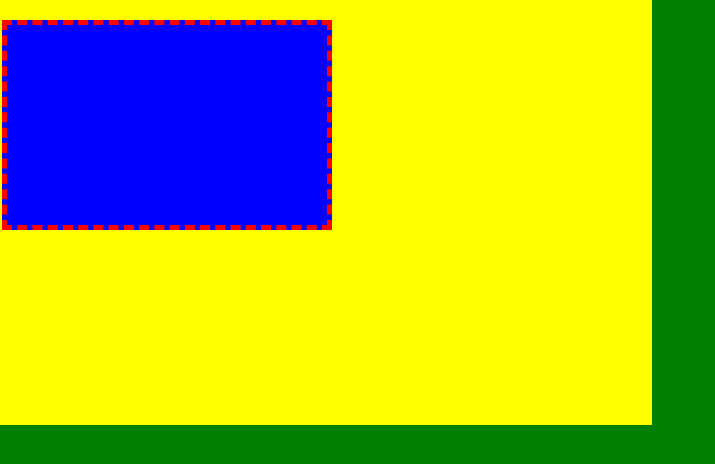
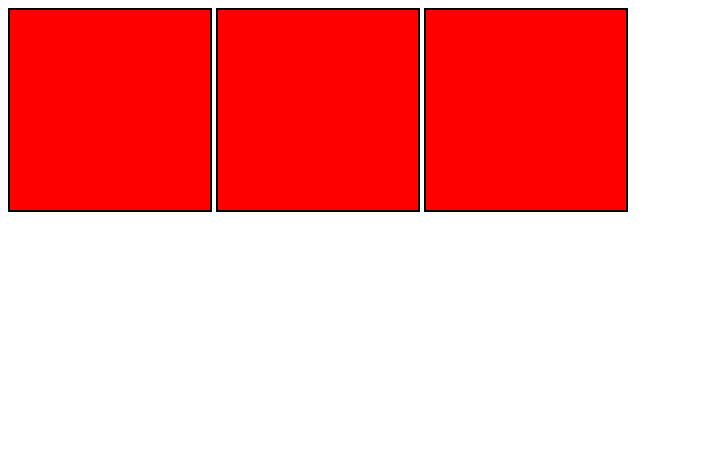
Before and after one commit to blogSoul/-HTML_Challenge_Nomadcoder, a plain HTML site: page lab_code/index.html in a window 1280 px wide. Shown: the whole page, without its empty margins (0-715 px from the left). Drawn offline with Linux system fonts and the light colour scheme.

Commit message:
fix ~3.4

```diff
--- a/lab_code/index.html
+++ b/lab_code/index.html
@@ -3,34 +3,20 @@
   <head>
     <meta charset="UTF-8" />
     <meta name="viewport" content="width=device-width, initial-scale=1.0" />
-    <title>Box Model</title>
+    <title>Inline Example</title>
     <style>
-      body,
-      html {
-        padding: 0;
-        margin: 0;
-        background-color: green;
-        height: 100%;
-      }
       .box {
-        background-color: yellow;
-        width: 50%;
-        height: 50%;
-        padding: 20px 10px 5px 2px;
-      }
-      .inside-box {
-        background-color: blue;
-        width: 50%;
-        height: 50%;
-        border-width: 5px;
-        border-color: red;
-        border-style: dashed;
+        background-color: red;
+        width: 200px;
+        height: 200px;
+        border: 2px solid black;
+        display: inline-block;
       }
     </style>
   </head>
   <body>
-    <div class="box">
-      <div class="inside-box"></div>
-    </div>
+    <div class="box"></div>
+    <div class="box"></div>
+    <div class="box"></div>
   </body>
 </html>
```
Also changed, not shown: # 3.0~9 CSS3.md (+10 -0 lines).
